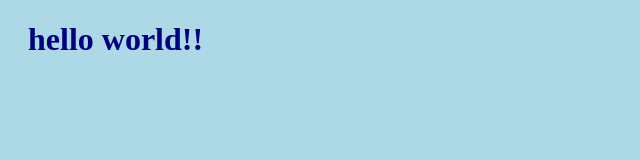
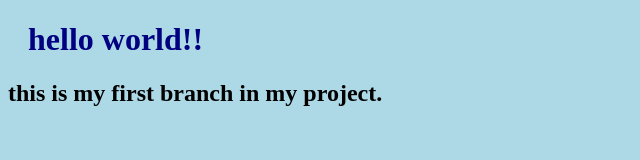
Before and after one commit to JayJay11011/my-web-page, a plain HTML site: page index.html in a window 1280 px wide. Shown: the whole page, without its empty margins (0-640 px from the left). Drawn offline with Linux system fonts and the light colour scheme.

Commit message:
add tag h2 in index.html file

```diff
--- a/index.html
+++ b/index.html
@@ -9,5 +9,6 @@
 </head>
 <body>
     <h1>hello world!!</h1>
+    <h2>this is my first branch in my project.</h2>
 </body>
 </html>
```
